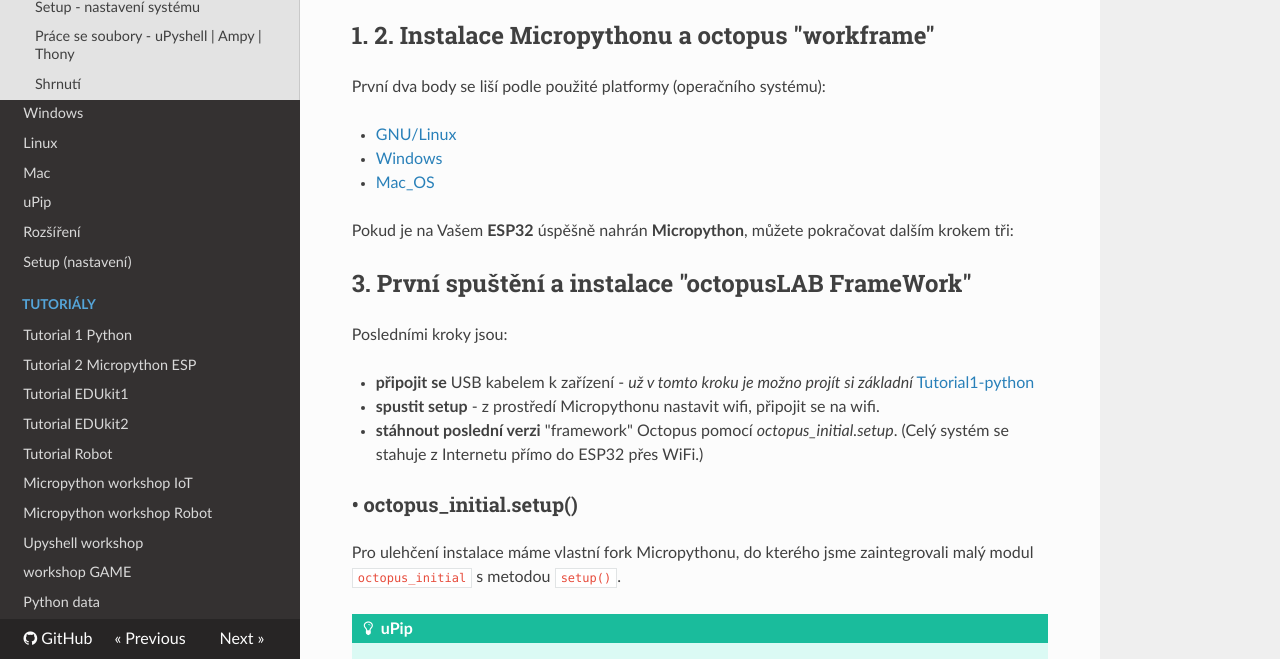
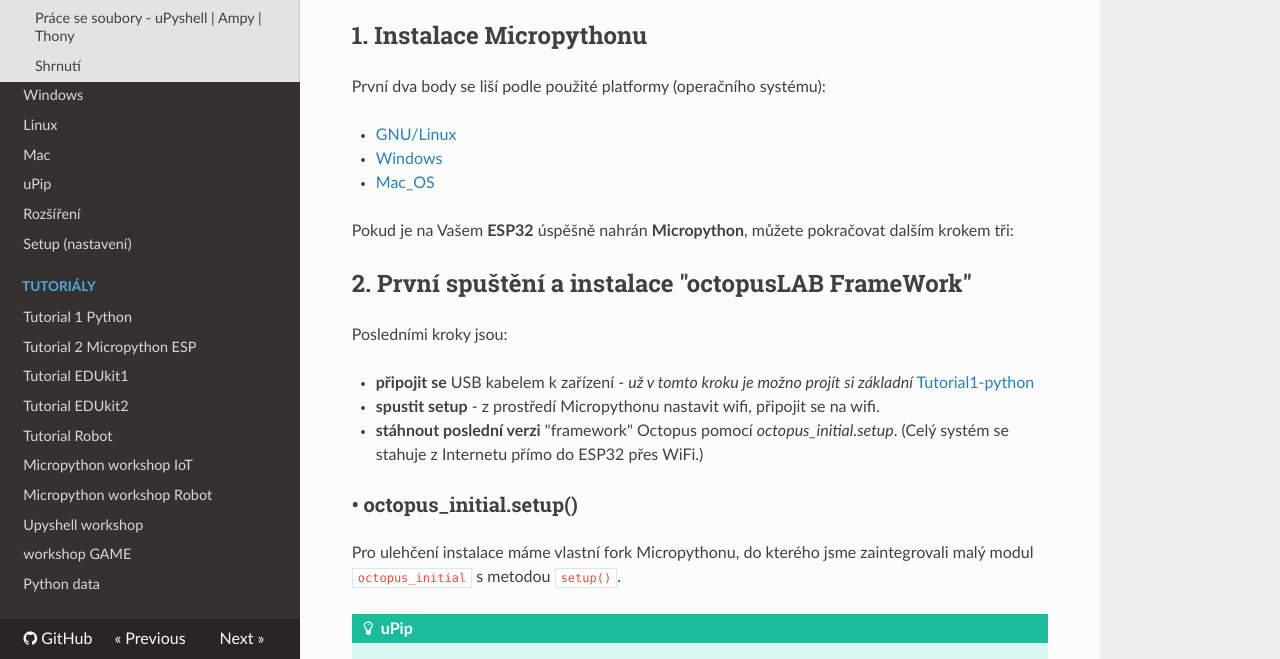
Before and after one commit to octopuslab-cz/docs_octopuslab_cz, an MkDocs documentation site: the page built from docs/install.md, in a window 1280 px wide and 900 px high, scrolled down 683 px, cut to the strip 241-900 px from the top of the window. Built offline with MkDocs 1.6.1, drawn with Linux system fonts in a browser that asks for light colours; nearby versions of some CDN libraries; some of the changed text lies outside the part shown.

Commit message:
typo list

```diff
--- a/docs/install.md
+++ b/docs/install.md
@@ -17,7 +17,7 @@
     Zelená a oranžová:  Pomocí terminálu (`screen` nebo `Putty`) dokončíme instalaci dalších knihoven *"octopus framework"*
 
 
-## 1. 2. Instalace Micropythonu a octopus "workframe"
+## 1. Instalace Micropythonu
 
 První dva body se liší podle použité platformy (operačního systému):
 
@@ -28,7 +28,7 @@
 
 Pokud je na Vašem **ESP32** úspěšně nahrán **Micropython**, můžete pokračovat dalším krokem tři:
 
-## 3. První spuštění a instalace "octopusLAB FrameWork"
+## 2. První spuštění a instalace "octopusLAB FrameWork"
 
 Posledními kroky jsou:
 
```
